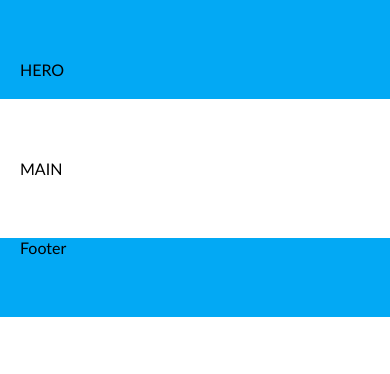
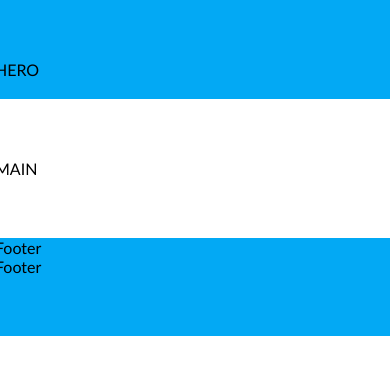
Before and after one commit to Vital188/39-grupe-coming-soon, a website: page index.html in a window 390 px wide. Drawn offline with Linux system fonts and the light colour scheme.

Commit message:
Responsive layout updater

```diff
--- a/css/base/layout.css
+++ b/css/base/layout.css
@@ -6,6 +6,11 @@
 .container > .row {
     width: 1000px;
     margin: 0 calc(50% - 500px);
+}
+
+.container > .row-short {
+    width: 600px;
+    margin: 0 calc(50% - 300px);
 }
 
 @media (max-width: 1100px) {
@@ -22,15 +27,18 @@
     }
 }
 
-@media (max-width: 600px) {
-    .container > .row{
-        width: 300px;
+@media (max-width: 700px) {
+    .container > .row,
+    .container > .row-short
+    {
+        width: 400px;
         margin: 0 calc(50% - 200px);
     }
 }
 
 @media (max-width: 440px) {
-    .container > .row{
+    .container > .row
+    .container > .row-short{
         width: 100px;
         margin: 0;
         padding-left: 20px;
--- a/index.html
+++ b/index.html
@@ -21,7 +21,7 @@
 
 <body>
     <section class=" container bg-main">
-        <div class="row">
+        <div class="row-short">
         HERO
         </div>
     </section>
@@ -36,6 +36,9 @@
         <div class="row">
         Footer
         </div>
+        <div class="row-short">
+            Footer
+        </div>
     </Footer>
 </body>
 
```
